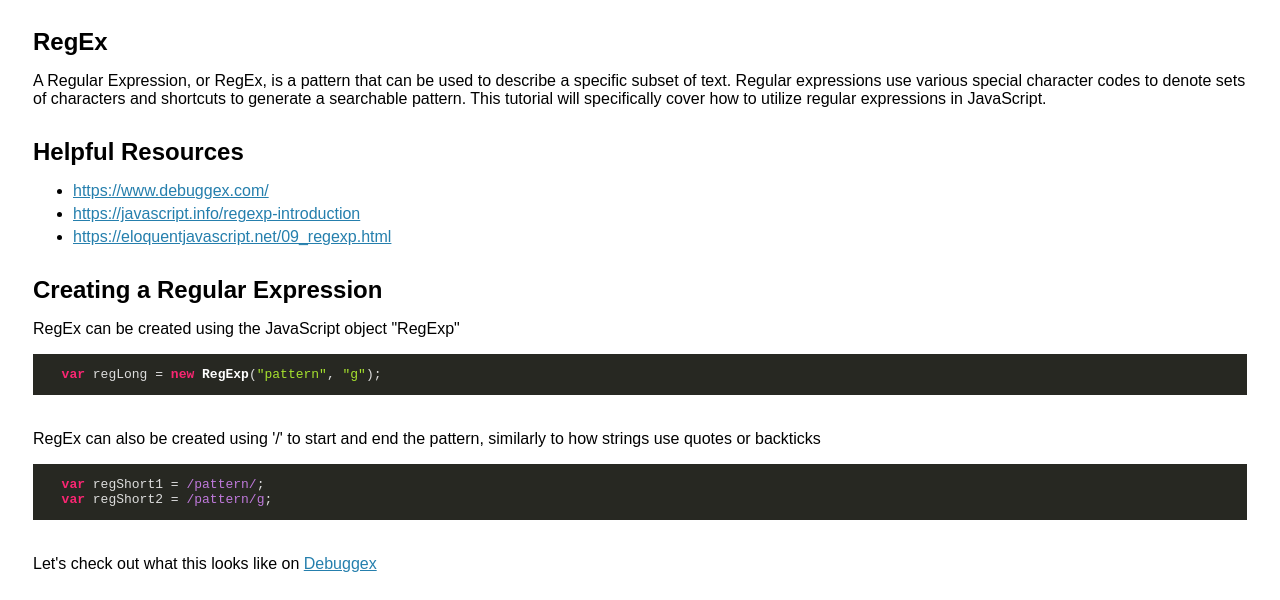
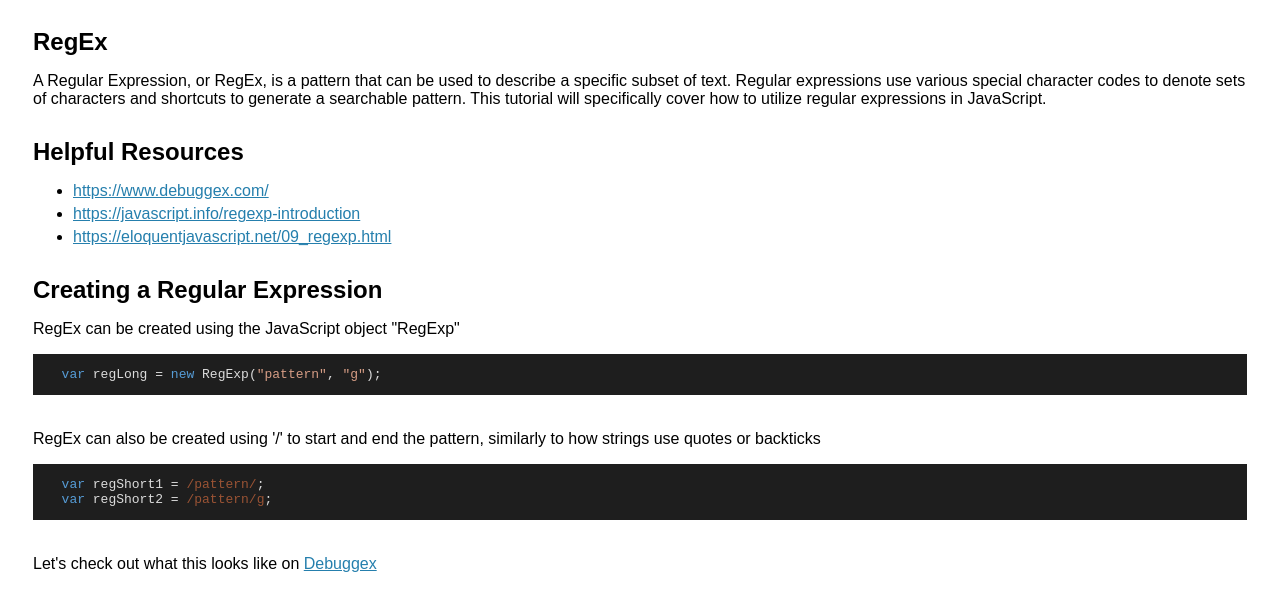
Before and after one commit to erautenberg/libertyJS-regexp, a website built with webpack: page index.html in a window 1280 px wide. Shown: the part 176-776 px from the top of the page. Built offline with nearby package versions, Linux system fonts and the light colour scheme; a web font is replaced by a local one.

Commit message:
Updating highlightJS theme to generic VS Code dark

```diff
--- a/index.html
+++ b/index.html
@@ -5,7 +5,7 @@
     <title>Demystifying Regular Expressions</title>
     <link rel="stylesheet" href="styles/style.css">
     <link href="https://fonts.googleapis.com/css?family=Muli&display=swap" rel="stylesheet">
-    <link rel="stylesheet" href="//cdnjs.cloudflare.com/ajax/libs/highlight.js/9.12.0/styles/monokai.min.css">
+    <link rel="stylesheet" href="//cdnjs.cloudflare.com/ajax/libs/highlight.js/9.12.0/styles/vs2015.min.css">
     <script src="//cdnjs.cloudflare.com/ajax/libs/highlight.js/9.12.0/highlight.min.js"></script>
   </head>
 
```
